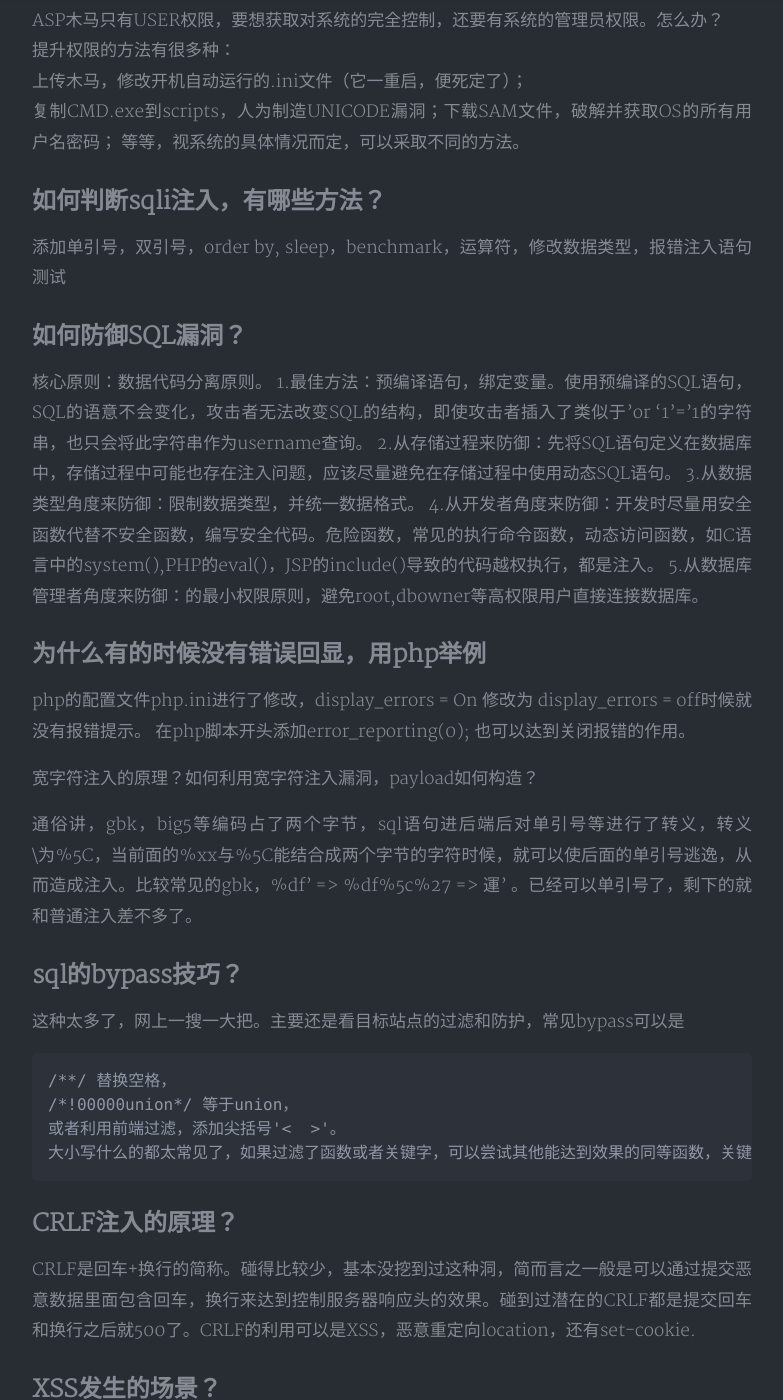
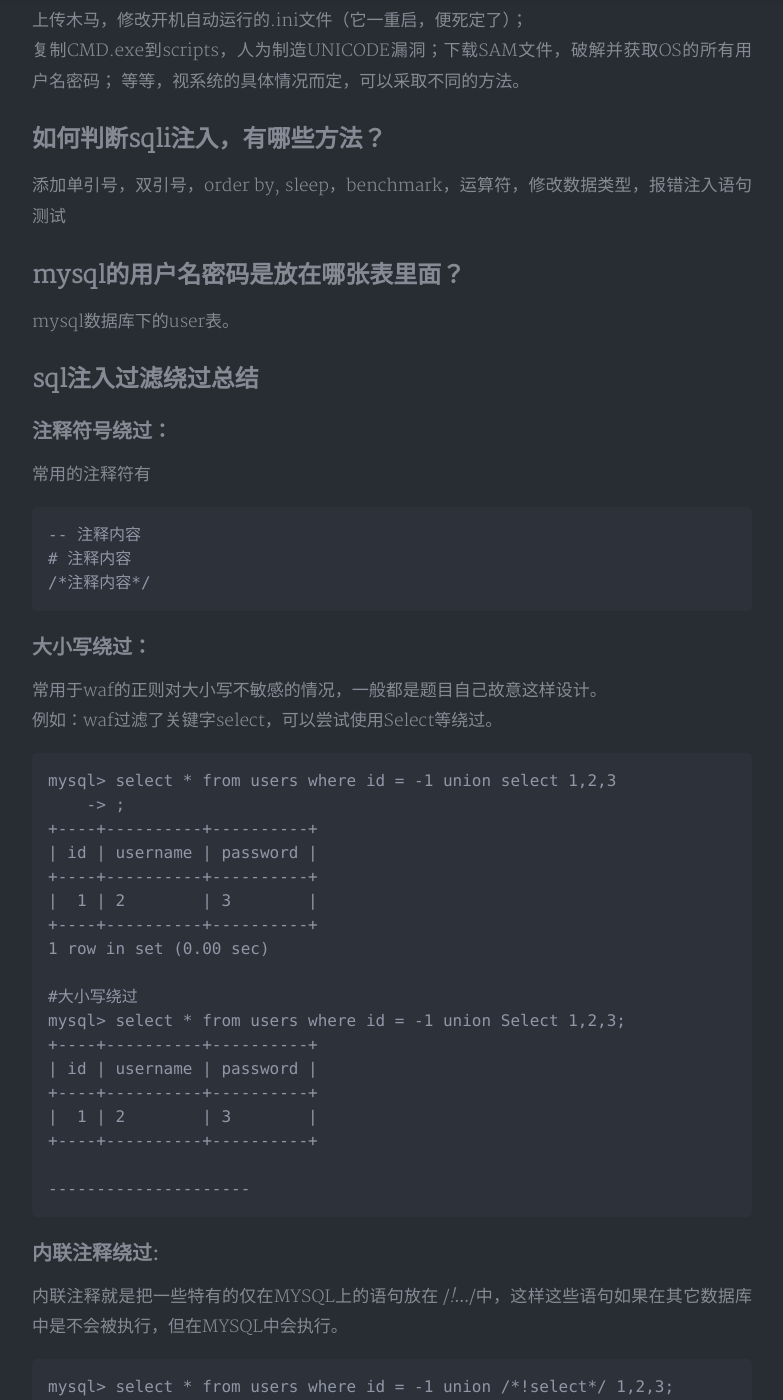
Before and after one commit to co0ontty/co0ontty.github.io, a Jekyll site: the page built from _posts/2019-5-6-resttudy.md, in a window 1280 px wide and 1400 px high, scrolled down 5108 px. Shown: the whole window, without its empty margins (248-1031 px from the left). Built offline with Jekyll 4.4.1, drawn with Linux system fonts in a browser that asks for light colours; nearby versions of some CDN libraries; comment, search, counter and statistics services are not loaded; a style sheet for code colours, icons or effects is not loaded; some of the changed text lies outside the part shown.

Commit message:
change name

````diff
--- a/_posts/2019-5-6-resttudy.md
+++ b/_posts/2019-5-6-resttudy.md
@@ -133,9 +133,7 @@
 (C)搜索时没过滤参数的，
 如keyword=关键字，SQL语句原貌大致如下：Select * from表名where字段like ’%关键字%’注入的参数为keyword=’ and [查询条件] and ‘%25’=’，即是生成语句：Select * from表名where字段like ’%’ and [查询条件]and‘%’=’%’·发现WEB虚拟目录，将查询条件替换成SQL语句，猜解表名，猜列名，猜目标目录的字段长度。
 ## 数据库攻击常用技巧：
-猜表名：a.b.c/nes.php? id=5 and substring(@@version,1,1)=4
-确认表名：id=5 union all select 1,2,3 from admin
-列名：id =5 union all select 1,2 passwd from addmin
+猜表名，确认表名，列名
 ·上传ASP木马，留下后门；
 ·得到管理员权限，窃取数据；
 ASP木马只有USER权限，要想获取对系统的完全控制，还要有系统的管理员权限。怎么办？
@@ -144,63 +142,8 @@
 复制CMD.exe到scripts，人为制造UNICODE漏洞；下载SAM文件，破解并获取OS的所有用户名密码；   等等，视系统的具体情况而定，可以采取不同的方法。
 ## 如何判断sqli注入，有哪些方法？
 添加单引号，双引号，order by, sleep，benchmark，运算符，修改数据类型，报错注入语句测试
-## 如何防御SQL漏洞？
-核心原则：数据代码分离原则。
-1.最佳方法：预编译语句，绑定变量。使用预编译的SQL语句，SQL的语意不会变化，攻击者无法改变SQL的结构，即使攻击者插入了类似于’or ‘1’=’1的字符串，也只会将此字符串作为username查询。
-2.从存储过程来防御：先将SQL语句定义在数据库中，存储过程中可能也存在注入问题，应该尽量避免在存储过程中使用动态SQL语句。
-3.从数据类型角度来防御：限制数据类型，并统一数据格式。
-4.从开发者角度来防御：开发时尽量用安全函数代替不安全函数，编写安全代码。危险函数，常见的执行命令函数，动态访问函数，如C语言中的system(),PHP的eval()，JSP的include()导致的代码越权执行，都是注入。
-5.从数据库管理者角度来防御：的最小权限原则，避免root,dbowner等高权限用户直接连接数据库。
-## 为什么有的时候没有错误回显，用php举例
-
-php的配置文件php.ini进行了修改，display_errors = On 修改为 display_errors = off时候就没有报错提示。
-在php脚本开头添加error_reporting(0); 也可以达到关闭报错的作用。
-
-宽字符注入的原理？如何利用宽字符注入漏洞，payload如何构造？
-
-通俗讲，gbk，big5等编码占了两个字节，sql语句进后端后对单引号等进行了转义，转义\为%5C，当前面的%xx与%5C能结合成两个字节的字符时候，就可以使后面的单引号逃逸，从而造成注入。比较常见的gbk，%df' =>
-%df%5c%27 => 運' 。已经可以单引号了，剩下的就和普通注入差不多了。
-
-## sql的bypass技巧？
-
-这种太多了，网上一搜一大把。主要还是看目标站点的过滤和防护，常见bypass可以是
-```php
-/**/ 替换空格，
-/*!00000union*/ 等于union，
-或者利用前端过滤，添加尖括号'<  >'。
-大小写什么的都太常见了，如果过滤了函数或者关键字，可以尝试其他能达到效果的同等函数，关键字比如or 1=1可以用||1替换，或者用运算符比如/，%达到相同的效果。总之，还是看要求。
-```
-## CRLF注入的原理？
-
-CRLF是回车+换行的简称。碰得比较少，基本没挖到过这种洞，简而言之一般是可以通过提交恶意数据里面包含回车，换行来达到控制服务器响应头的效果。碰到过潜在的CRLF都是提交回车和换行之后就500了。CRLF的利用可以是XSS，恶意重定向location，还有set-cookie.
-
-## XSS发生的场景？
-
-个人理解是对用户提交数据为进行安全的过滤然后直接输入到页面当中，造成js代码的执行。至于具体场景，有输出的地方就有可能被xss的风险。
-
-## xss蠕虫？
-
-不太了解。
-
-## 如果给你一个XSS盲打漏洞，但是返回来的信息显示，他的后台在内网，并且只能内网访问，如何利用这个xss？
-
-github有一些现成的xss扫描内网端口的脚本，可以参考利用，再根据探测出来的信息进一步利用，比如开了redis等，再就是利用漏洞去getshell.
-
-## php.ini可以设置哪些安全特性？
-关闭报错，设置open_basedir，禁用危险函数，打开gpc。有具体的文章介绍安全配置这一块，属于运维的工作范围。
-## php的%00截断的原理？
-存在于5.3.4版本下，一般利用在文件上传时文件名的截断，或者在对文件进行操作时候都有可能存在00阶段的情况。 如filename=test.php%00.txt 会被截断成test.php，00后面的被忽略。系统在对文件名读取时候，如果遇到0x00,就会认为读取已经结束了。
-## webshell的检测，有哪些方法？
-个人知道的大体上分为静态检测和动态检测两种。静态检测比如查找危险函数，如eval，system等。动态检测是检测脚本运行时要执行的动作，比如文件操作，socket操作等。具体方法可以是通过D盾或者其他查杀软件进行查杀，现在也有基于机器学习的webshell识别。
-## CSRF漏洞的本质是什么？
-CSRF即跨站请求伪造，以受害者的身份向服务器发送一个请求。本质上个人觉得是服务端在执行一些敏感操作时候对提交操作的用户的身份校检不到位。
-## 防御CSRF都有哪些方法，JAVA是如何防御CSRF漏洞的，token一定有用吗？
-防御CSRF一般是加上referer和csrf_token.
-jAVA不太懂。具体可以参考这篇CSRF攻击的CSRF攻击的应对之道
-## mysql数据库默认有哪些库？说出库的名字
-infomation_schema， msyql， performance_scheme, test
-
-## mysql的用户名密码是放在哪张表里面？mysql数据库下的user表。
+## mysql的用户名密码是放在哪张表里面？
+mysql数据库下的user表。
 
 ## sql注入过滤绕过总结
 ### 注释符号绕过：
@@ -299,3 +242,53 @@
 ```php
 mysql> select * from users where id > 1 and id < 3;
 ```
+## 如何防御SQL漏洞？
+核心原则：数据代码分离原则。
+1.最佳方法：预编译语句，绑定变量。使用预编译的SQL语句，SQL的语意不会变化，攻击者无法改变SQL的结构，即使攻击者插入了类似于’or ‘1’=’1的字符串，也只会将此字符串作为username查询。
+2.从存储过程来防御：先将SQL语句定义在数据库中，存储过程中可能也存在注入问题，应该尽量避免在存储过程中使用动态SQL语句。
+3.从数据类型角度来防御：限制数据类型，并统一数据格式。
+4.从开发者角度来防御：开发时尽量用安全函数代替不安全函数，编写安全代码。危险函数，常见的执行命令函数，动态访问函数，如C语言中的system(),PHP的eval()，JSP的include()导致的代码越权执行，都是注入。
+5.从数据库管理者角度来防御：的最小权限原则，避免root,dbowner等高权限用户直接连接数据库。
+## 为什么有的时候没有错误回显，用php举例
+
+php的配置文件php.ini进行了修改，display_errors = On 修改为 display_errors = off时候就没有报错提示。
+在php脚本开头添加error_reporting(0); 也可以达到关闭报错的作用。
+
+宽字符注入的原理？如何利用宽字符注入漏洞，payload如何构造？
+
+通俗讲，gbk，big5等编码占了两个字节，sql语句进后端后对单引号等进行了转义，转义\为%5C，当前面的%xx与%5C能结合成两个字节的字符时候，就可以使后面的单引号逃逸，从而造成注入。比较常见的gbk，%df' =>
+%df%5c%27 => 運' 。已经可以单引号了，剩下的就和普通注入差不多了。
+
+## sql的bypass技巧
+
+这种太多了，网上一搜一大把。主要还是看目标站点的过滤和防护，常见bypass可以是
+```php
+/**/ 替换空格，
+/*!00000union*/ 等于union，
+或者利用前端过滤，添加尖括号'<  >'。
+大小写什么的都太常见了，如果过滤了函数或者关键字，可以尝试其他能达到效果的同等函数，关键字比如or 1=1可以用||1替换，或者用运算符比如/，%达到相同的效果。总之，还是看要求。
+```
+## CRLF注入的原理
+
+CRLF是回车+换行的简称。碰得比较少，基本没挖到过这种洞，简而言之一般是可以通过提交恶意数据里面包含回车，换行来达到控制服务器响应头的效果。碰到过潜在的CRLF都是提交回车和换行之后就500了。CRLF的利用可以是XSS，恶意重定向location，还有set-cookie.
+
+## XSS发生的场景
+
+个人理解是对用户提交数据为进行安全的过滤然后直接输入到页面当中，造成js代码的执行。至于具体场景，有输出的地方就有可能被xss的风险。
+
+
+## 如果给你一个XSS盲打漏洞，但是返回来的信息显示，他的后台在内网，并且只能内网访问，如何利用这个xss？
+
+github有一些现成的xss扫描内网端口的脚本，可以参考利用，再根据探测出来的信息进一步利用，比如开了redis等，再就是利用漏洞去getshell.
+
+## php.ini可以设置哪些安全特性？
+关闭报错，设置open_basedir，禁用危险函数，打开gpc。有具体的文章介绍安全配置这一块，属于运维的工作范围。
+## php的%00截断的原理？
+存在于5.3.4版本下，一般利用在文件上传时文件名的截断，或者在对文件进行操作时候都有可能存在00阶段的情况。 如filename=test.php%00.txt 会被截断成test.php，00后面的被忽略。系统在对文件名读取时候，如果遇到0x00,就会认为读取已经结束了。
+## webshell的检测，有哪些方法？
+个人知道的大体上分为静态检测和动态检测两种。静态检测比如查找危险函数，如eval，system等。动态检测是检测脚本运行时要执行的动作，比如文件操作，socket操作等。具体方法可以是通过D盾或者其他查杀软件进行查杀，现在也有基于机器学习的webshell识别。
+## CSRF漏洞的本质是什么？
+CSRF即跨站请求伪造，以受害者的身份向服务器发送一个请求。本质上个人觉得是服务端在执行一些敏感操作时候对提交操作的用户的身份校检不到位。
+## 防御CSRF都有哪些方法，JAVA是如何防御CSRF漏洞的，token一定有用吗？
+防御CSRF一般是加上referer和csrf_token.
+jAVA不太懂。具体可以参考这篇CSRF攻击的CSRF攻击的应对之道
````
Also changed, not shown: _posts/2019-3-17-sqlinj.md (+2 -2 lines).
